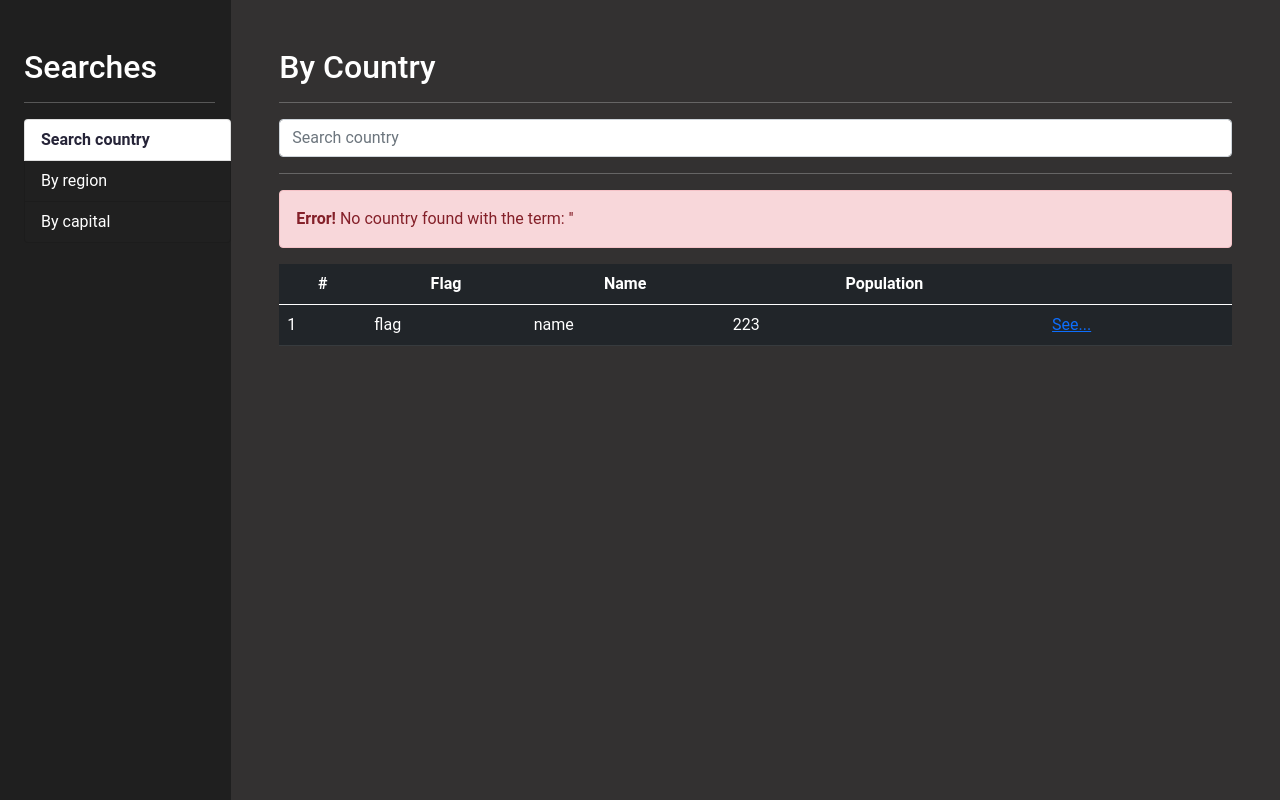
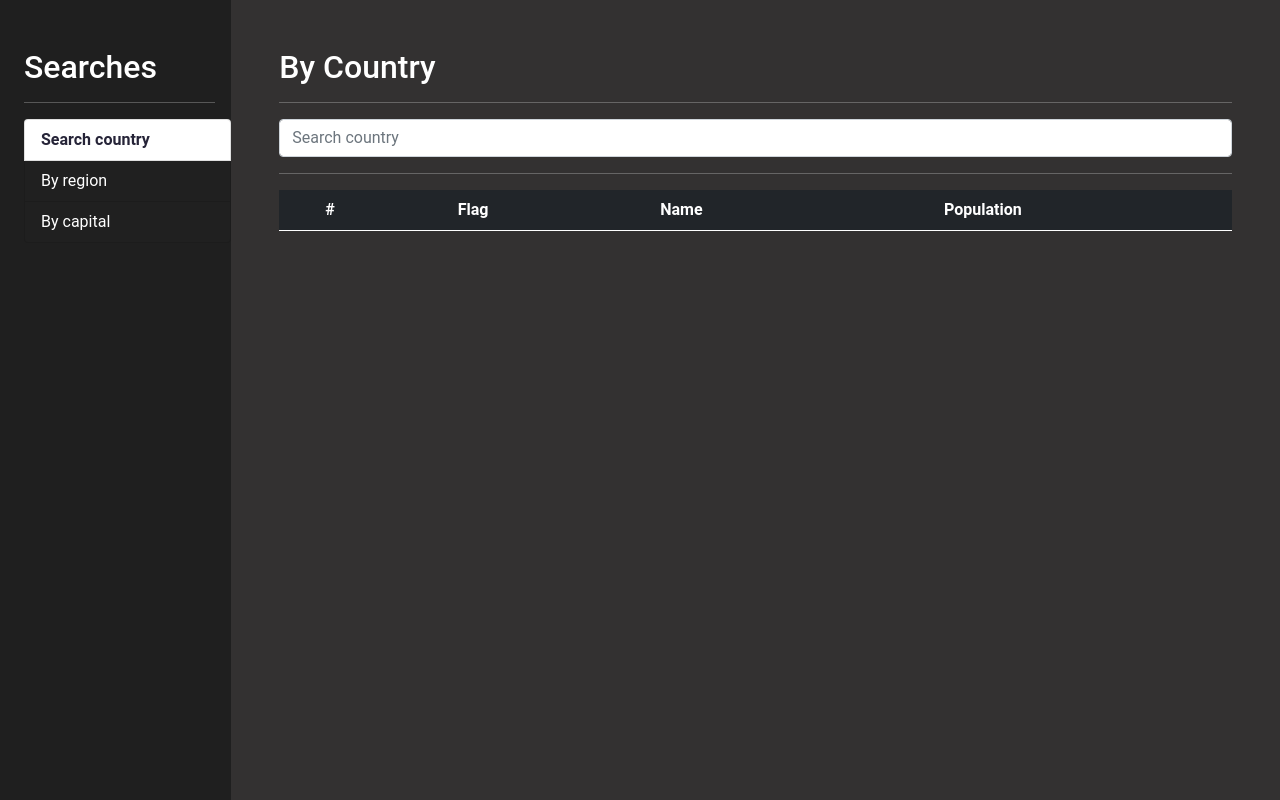
Before and after one commit to ArturoG1z/countries-app-angular, an Angular app: page / in a window 1280 px wide. Built offline with nearby package versions, Linux system fonts and the light colour scheme.

Commit message:
Response typed with quicktype.io

```diff
--- a/src/app/country/pages/by-country/by-country.component.html
+++ b/src/app/country/pages/by-country/by-country.component.html
@@ -15,11 +15,11 @@
   </div>
 </div>
 <hr />
-<div class="alert alert-danger">
+<div class="alert alert-danger" *ngIf="isAnError">
   <strong>Error!</strong> No country found with the term: '<strong>{{ term }}</strong>'
 </div>
 
-<div class="row">
+<div class="row" *ngIf="!isAnError">
   <div class="col">
     <table class="table table-hover table-dark rounded">
       <thead>
@@ -32,11 +32,11 @@
         </tr>
       </thead>
       <tbody>
-        <tr>
-          <td>1</td>
-          <td>flag</td>
-          <td>name</td>
-          <td>223</td>
+        <tr *ngFor="let country of countries">
+          <td>{{ country }}</td>
+          <td>{{ country }}</td>
+          <td>{{ country }}</td>
+          <td>{{ country }}</td>
           <td>
             <a href="/country/cri">See...</a>
           </td>
--- a/src/app/country/pages/by-country/by-country.component.ts
+++ b/src/app/country/pages/by-country/by-country.component.ts
@@ -1,5 +1,6 @@
 import { Component, OnInit } from '@angular/core';
 import { CountryService } from '../../services/country.service';
+import { Country } from '../../interfaces/country.interface';
 
 @Component({
   selector: 'app-by-country',
@@ -7,7 +8,9 @@ import { CountryService } from '../../services/country.service';
   styleUrls: ['./by-country.component.scss']
 })
 export class ByCountryComponent implements OnInit {
-  term = '';
+  term:string = '';
+  isAnError: boolean = false;
+  countries: Country[] = [];
   constructor(private countryService: CountryService) { }
 
   ngOnInit(): void {
@@ -15,8 +18,12 @@ export class ByCountryComponent implements OnInit {
 
   search() {
     console.log(this.term);
-    this.countryService.searchCountry(this.term).subscribe(data => {
-      console.log(data);
+    this.countryService.searchCountry(this.term).subscribe(countries => {
+      this.countries = countries;
+      this.isAnError = false;
+    }, err => {
+      console.info(err);
+      this.isAnError = true;
     });
   }
 }
--- a/src/app/country/services/country.service.ts
+++ b/src/app/country/services/country.service.ts
@@ -1,6 +1,7 @@
 import { HttpClient } from '@angular/common/http';
 import { Injectable } from '@angular/core';
-import { Observable } from 'rxjs';
+import { catchError, Observable, of } from 'rxjs';
+import { Country } from '../interfaces/country.interface';
 
 @Injectable({
   providedIn: 'root',
@@ -10,7 +11,7 @@ export class CountryService {
 
   constructor(private http: HttpClient) {}
 
-  searchCountry(term: string): Observable<any> {
-    return this.http.get(`${this.apiUrl}/name/${term}`);
+  searchCountry(term: string): Observable<Country[]> {
+    return this.http.get<Country[]>(`${this.apiUrl}/name/${term}`); //.pipe(catchError(err => of([])));
   }
 }
```
Also changed, not shown: src/app/country/interfaces/country.interface.ts (added, +114 -0 lines).
